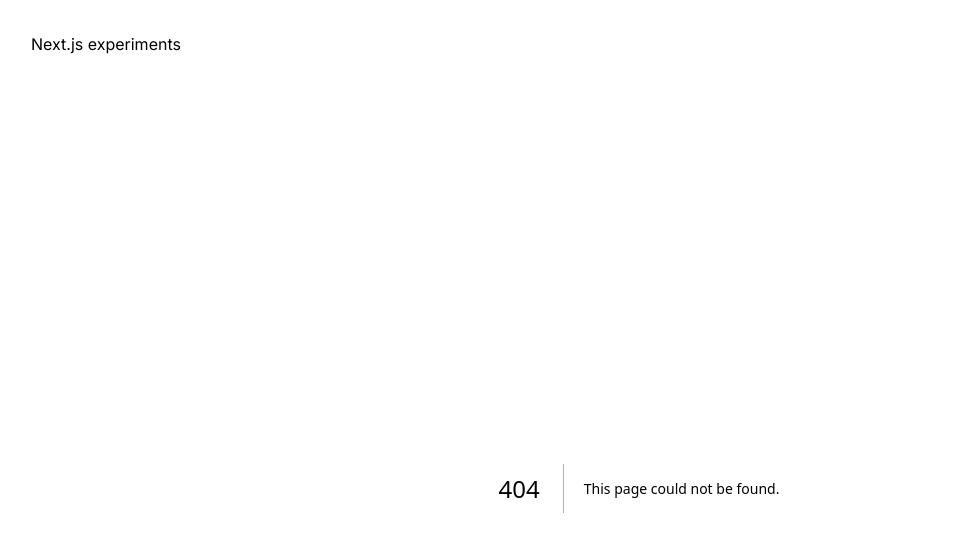
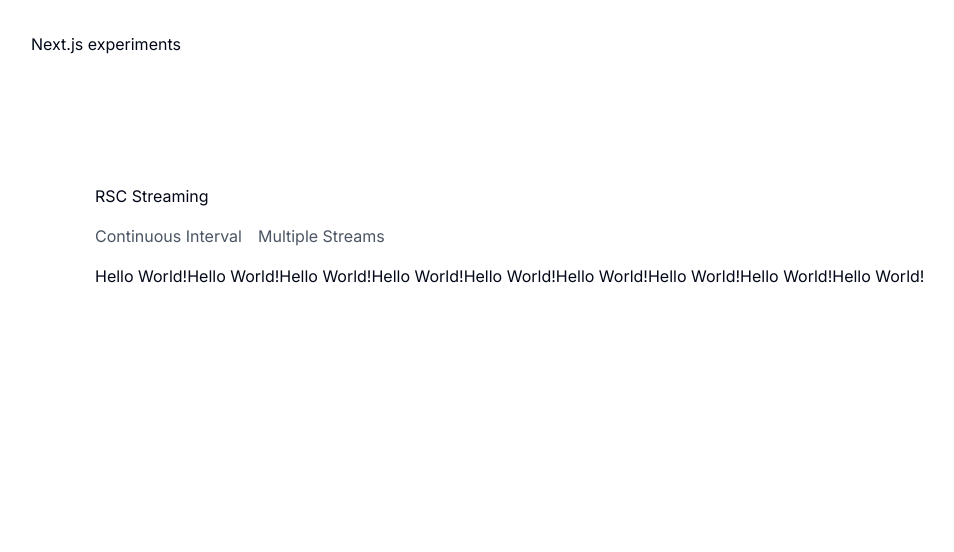
Before and after one commit to gregalexsmith/next-experiements, a Next.js app: page /rsc-streaming/continuous-interval in a window 1280 px wide. Before the commit this address had no page. Shown: the top 552 px of the page, without its empty margins (1-955 px from the left). Built offline with nearby package versions, Linux system fonts and the light colour scheme.

Commit message:
add experiment - rsc streaming

```diff
--- a/src/app/page.tsx
+++ b/src/app/page.tsx
@@ -9,6 +9,7 @@ export default function Home() {
         <ListLink href="/code-metrics">code-metrics</ListLink>
         <ListLink href="/crud-file-db">crud-file-db</ListLink>
         <ListLink href="/file-navigation">file-navigation</ListLink>
+        <ListLink href="/rsc-streaming">rsc-streaming</ListLink>
         <ListLink href="/run-console">run-console</ListLink>
         <ListLink href="/stream-local-files">stream-local-files</ListLink>
         <ListLink href="/workers-basic">workers-basic</ListLink>
--- /dev/null
+++ b/src/app/rsc-streaming/continuous-interval/page.tsx
@@ -0,0 +1,27 @@
+import { RenderStream } from '../render-stream';
+
+let interval: any;
+
+export default function Page() {
+  const dataStream = new ReadableStream({
+    start(controller) {
+      const encoder = new TextEncoder();
+      // const writer = controller.writable.getWriter();
+
+      interval = setInterval(() => {
+        controller.enqueue(encoder.encode('Hello World!'));
+      }, 200);
+
+      return () => {
+        console.log('closing 1');
+        clearInterval(interval);
+        controller.close();
+      };
+    },
+    cancel() {
+      clearInterval(interval);
+    },
+  });
+
+  return <RenderStream stream={dataStream} />;
+}
--- /dev/null
+++ b/src/app/rsc-streaming/layout.tsx
@@ -0,0 +1,32 @@
+import Link from 'next/link';
+
+export default function Page({ children }: { children: React.ReactNode }) {
+  return (
+    <main className="min-h-screen p-24">
+      <h2>RSC Streaming</h2>
+
+      <nav className="my-4">
+        <ul className="flex">
+          <li className="mr-4">
+            <Link
+              href="/rsc-streaming/continuous-interval"
+              className="text-gray-600 hover:text-gray-800"
+            >
+              Continuous Interval
+            </Link>
+          </li>
+          <li className="mr-4">
+            <Link
+              href="/rsc-streaming/multiple-streams"
+              className="text-gray-600 hover:text-gray-800"
+            >
+              Multiple Streams
+            </Link>
+          </li>
+        </ul>
+      </nav>
+
+      {children}
+    </main>
+  );
+}
--- /dev/null
+++ b/src/app/rsc-streaming/multiple-streams/page.tsx
@@ -0,0 +1,43 @@
+import { RenderStream } from '../render-stream';
+
+const waitForNSeconds = (n: number) =>
+  new Promise((resolve) => setTimeout(resolve, n * 1000));
+
+const StreamNumber = ({ number }: { number: number }) => {
+  const dataStream = new ReadableStream(
+    {
+      async start(controller) {
+        const encoder = new TextEncoder();
+
+        for (let i = 0; i < number; i++) {
+          await waitForNSeconds(1);
+          controller.enqueue(encoder.encode(`${i}`));
+        }
+
+        return () => {
+          console.log('closing 2');
+          controller.close();
+        };
+      },
+      cancel() {},
+    },
+    { highWaterMark: 3 },
+  );
+
+  return (
+    <div className="mb-4">
+      <h3 className="text-lg font-bold">Stream: {number}</h3>
+      <RenderStream stream={dataStream} />
+    </div>
+  );
+};
+
+export default function Page() {
+  return (
+    <div>
+      <StreamNumber number={10} />
+      <StreamNumber number={5} />
+      <StreamNumber number={3} />
+    </div>
+  );
+}
--- /dev/null
+++ b/src/app/rsc-streaming/page.tsx
@@ -0,0 +1,3 @@
+export default function Page() {
+  return null;
+}
--- /dev/null
+++ b/src/app/rsc-streaming/render-stream.tsx
@@ -0,0 +1,41 @@
+/**
+ * References:
+ * - https://github.com/vercel/ai/blob/main/packages/core/react/tokens.tsx
+ */
+import { Suspense } from 'react';
+
+type Props = {
+  stream: ReadableStream;
+};
+
+export async function RenderStream(props: Props) {
+  const { stream } = props;
+  const reader = stream.getReader();
+
+  return (
+    <Suspense>
+      <RecursiveTokens reader={reader} />
+    </Suspense>
+  );
+}
+
+type InternalProps = {
+  reader: ReadableStreamDefaultReader;
+};
+
+async function RecursiveTokens({ reader }: InternalProps) {
+  const { done, value } = await reader.read();
+  if (done) {
+    return null;
+  }
+  const text = new TextDecoder().decode(value);
+
+  return (
+    <>
+      {text}
+      <Suspense fallback={null}>
+        <RecursiveTokens reader={reader} />
+      </Suspense>
+    </>
+  );
+}
```
Also changed, not shown: screenshots/rsc-streaming.gif (added), 1 other file (tests, documents, lock files or other folders).
